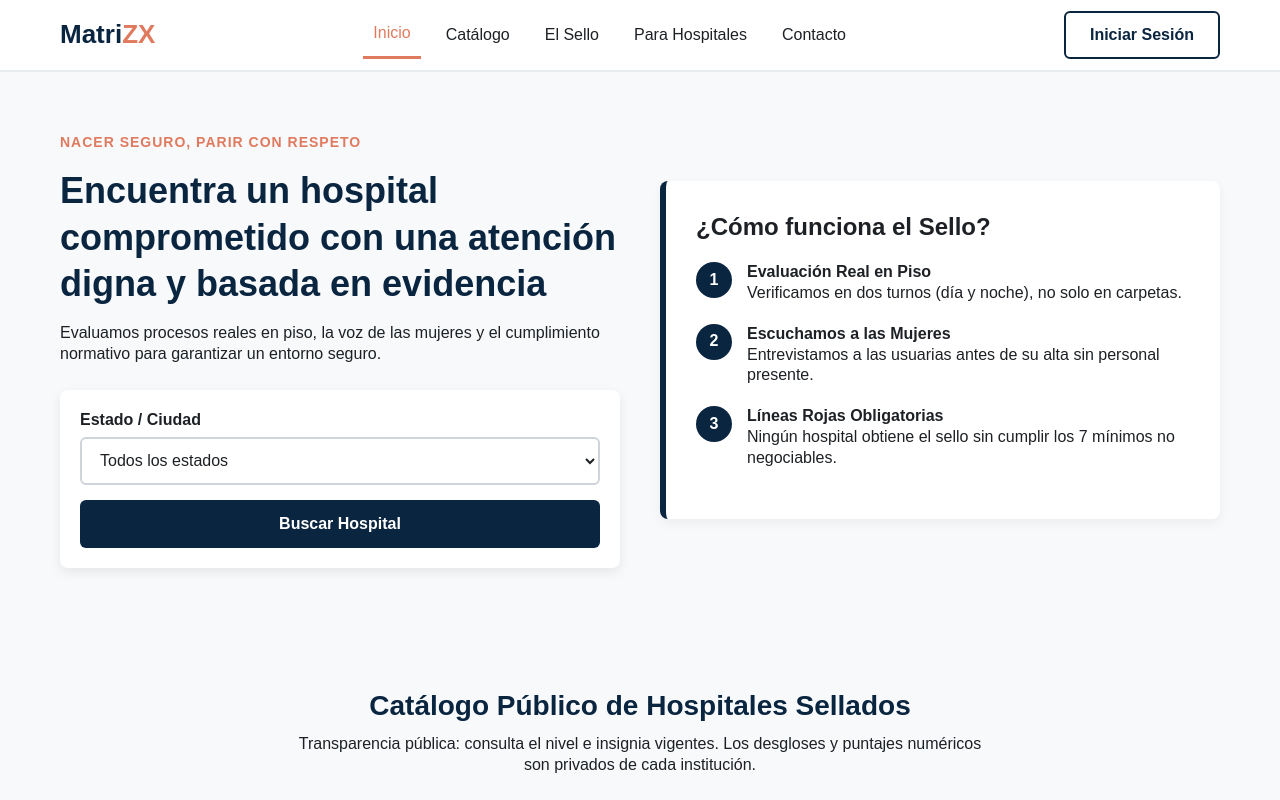
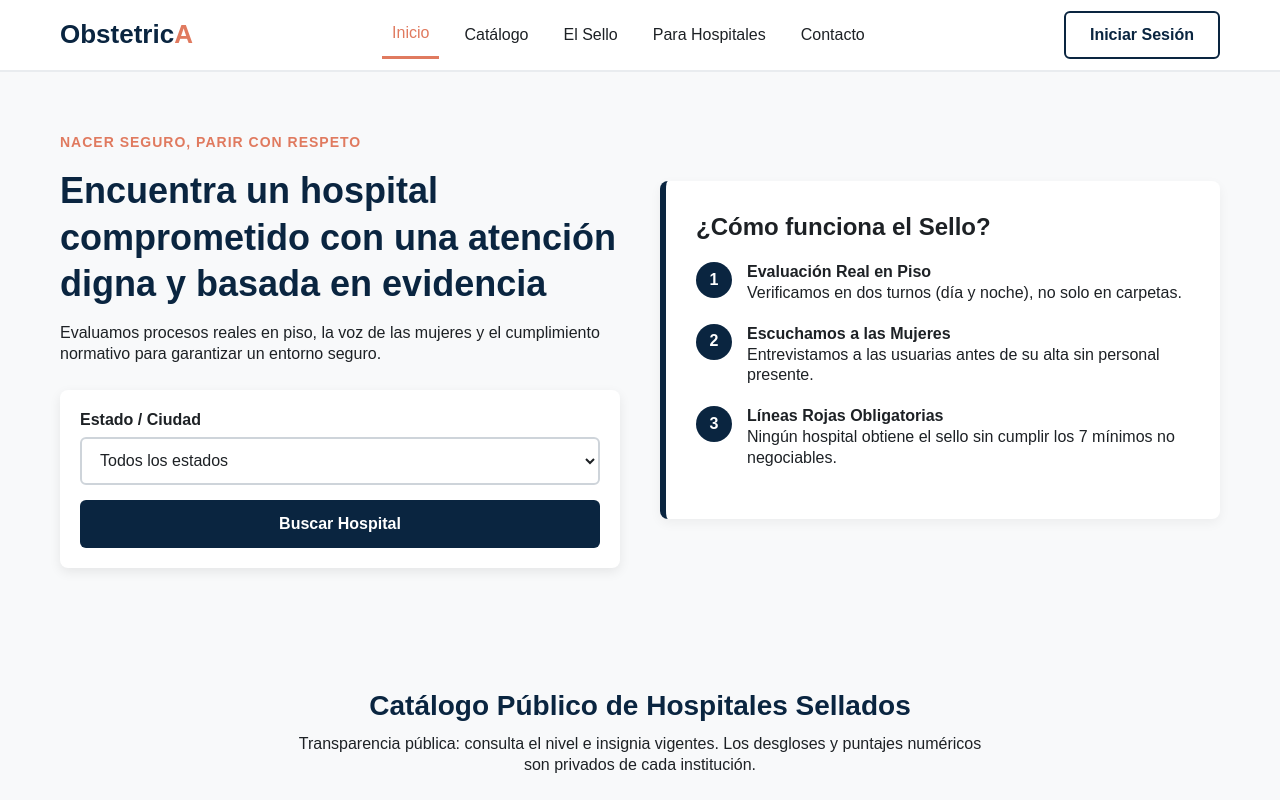
Before and after one commit to ingridmtz02/SITE_MATRIZX, a plain HTML site: page index.html in a window 1280 px wide. Shown: the top 800 px of the page. Drawn offline with Linux system fonts and the light colour scheme.

Commit message:
Update index.html

```diff
--- a/index.html
+++ b/index.html
@@ -18,7 +18,7 @@
   <header class="header-principal">
     <div class="contenedor header-contenido">
       <a href="#home" class="logo-matriz">
-       <span class="logo-texto">Matri<span class="logo-zx">ZX</span></span>
+       <span class="logo-texto">Obstetric<span class="logo-zx">A</span></span>
 
       </a>
       <nav class="nav-principal" aria-label="Navegación principal">
```
